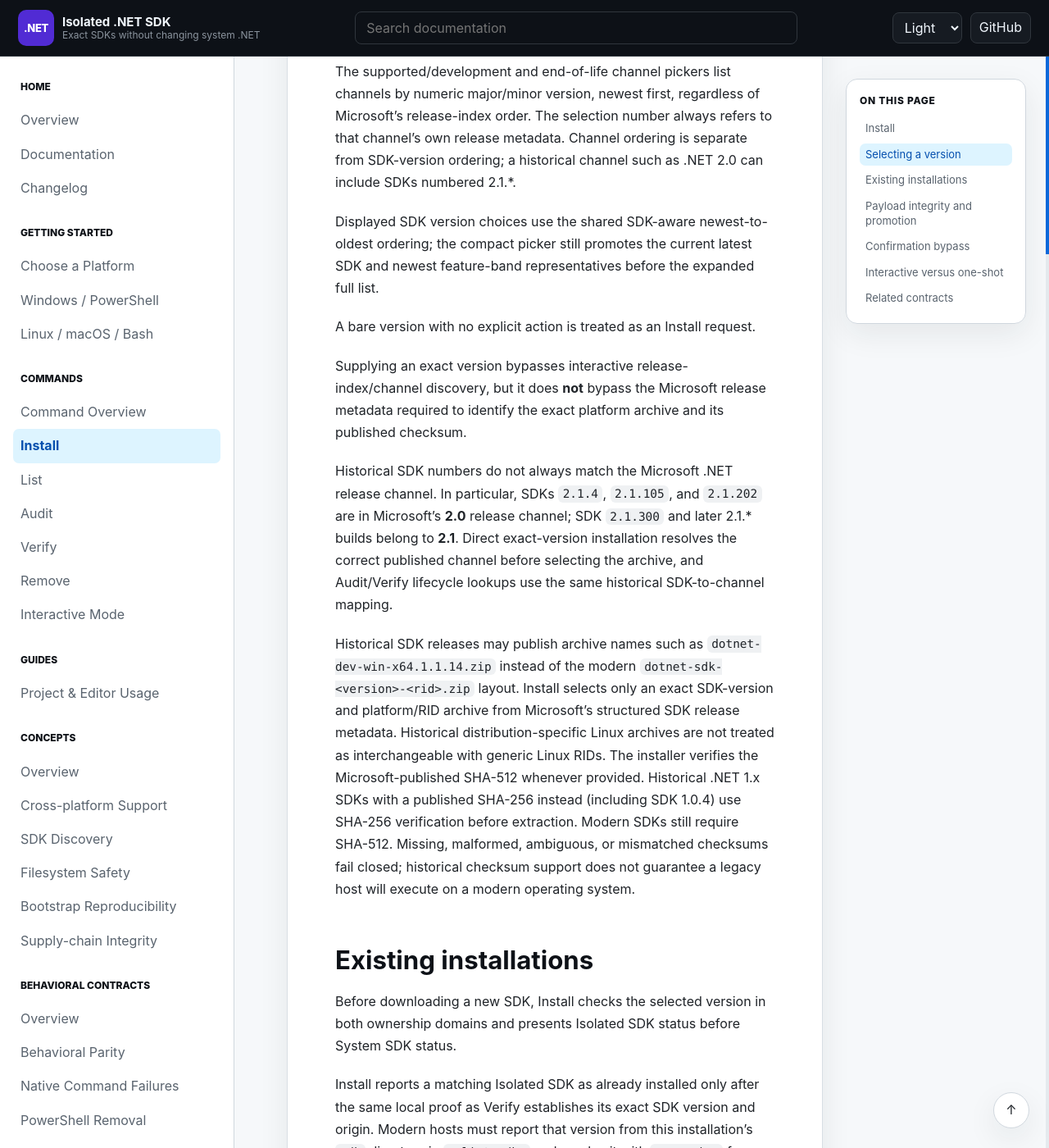
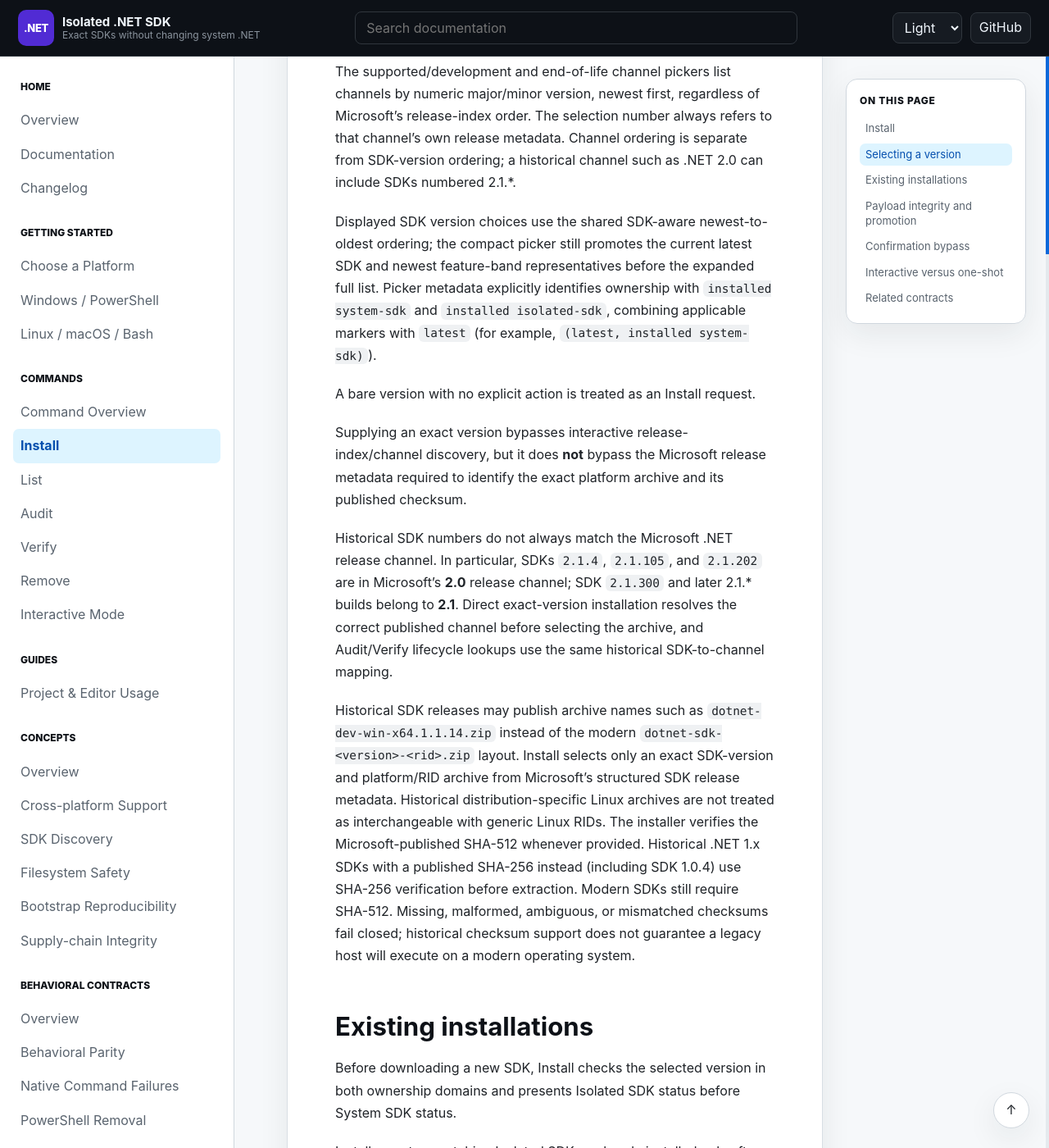
Before and after one commit to infoconex/isolated-dotnet-sdk, a Jekyll site: the page built from docs/commands/install.md, in a window 1280 px wide and 1400 px high, scrolled down 592 px. Shown: the whole window at 82% size. Built offline with Jekyll 4.4.1, drawn with Linux system fonts in a browser that asks for light colours; our own code applies the rules of GitHub Pages for plain Markdown files; some of the changed text lies outside the part shown.

Commit message:
feat: clarify Install ownership and suppress successful staging details (#156)

```diff
--- a/docs/commands/install.md
+++ b/docs/commands/install.md
@@ -14,7 +14,7 @@
 
 The supported/development and end-of-life channel pickers list channels by numeric major/minor version, newest first, regardless of Microsoft's release-index order. The selection number always refers to that channel's own release metadata. Channel ordering is separate from SDK-version ordering; a historical channel such as .NET 2.0 can include SDKs numbered 2.1.*.
 
-Displayed SDK version choices use the shared SDK-aware newest-to-oldest ordering; the compact picker still promotes the current latest SDK and newest feature-band representatives before the expanded full list.
+Displayed SDK version choices use the shared SDK-aware newest-to-oldest ordering; the compact picker still promotes the current latest SDK and newest feature-band representatives before the expanded full list. Picker metadata explicitly identifies ownership with `installed system-sdk` and `installed isolated-sdk`, combining applicable markers with `latest` (for example, `(latest, installed system-sdk)`).
 
 A bare version with no explicit action is treated as an Install request.
 
@@ -30,7 +30,7 @@
 
 Install reports a matching Isolated SDK as already installed only after the same local proof as Verify establishes its exact SDK version and origin. Modern hosts must report that version from this installation's `sdk` directory in `--list-sdks` and resolve it with `--version` from a controlled working directory with older Windows multi-level lookup disabled. An existing valid installation succeeds without downloading.
 
-If the version exists as a System SDK but not as an Isolated SDK, the tool asks before creating a separate isolated copy unless the supported confirmation-bypass option was supplied.
+If the version exists as a System SDK but not as an Isolated SDK, the tool asks before creating a separate isolated copy unless the supported confirmation-bypass option was supplied. Install status styles only the value `Already installed` green in a capable terminal, for either ownership type; `Not installed`, labels, and locations remain neutral. Redirected output contains no ANSI styling.
 
 A pre-existing version destination under the isolated root that is not a valid matching isolated installation is preserved and causes a destination-conflict failure. Install does not automatically delete, merge into, repair, or adopt that state.
 
@@ -45,6 +45,8 @@
 5. require the staged host to pass that same exact-version, isolated-origin, and controlled-resolution proof against the **staging directory** before promotion. Historical .NET Core 1.x and early 2.x SDK hosts (2.0.* and 2.1.* before 2.1.300) cannot reliably support `--list-sdks`. Instead, they must report the exact requested `--version` and an SDK `Base Path` inside the staged SDK's own `sdk/<version>` directory with `--info`. These checks use a private pinned `global.json` and disabled multilevel lookup to prevent accepting a system SDK; temporary verification files are removed. SDK 2.1.300+ and later hosts must also report that exact SDK from the staging root in `--list-sdks` and resolve it via `--version`;
 6. promote staging to the final version directory only while that destination remains absent; and
 7. clean operation-owned metadata, payload, and staging state where possible.
+
+Successful Install output keeps the staged verification step without echoing a temporary staging inventory/path or a redundant verified-version line. The final isolated installation directory remains visible; staged-host verification failures retain the failed staging directory for diagnosis.
 
 A failed download, checksum, extraction, staged-host verification, or promotion must not be reported as installation success. Clean-start failures do not promote a partial final installation.
 
```
Also changed, not shown: 8 other files.
